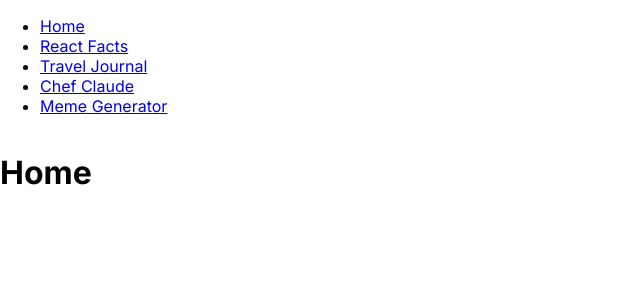
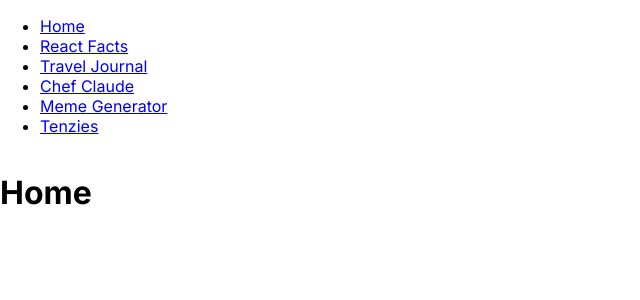
Before and after one commit to surya-441/first-react, a React (Vite) app: page / in a window 1280 px wide. Shown: the top 300 px of the page, without its empty margins (0-640 px from the left). Built offline with nearby package versions, Linux system fonts and the light colour scheme; no server answers; what @huggingface/inference would draw is missing.

Commit message:
added tenzies page

```diff
--- a/src/App.jsx
+++ b/src/App.jsx
@@ -4,6 +4,7 @@ import Home from "./pages/Home";
 import TravelJournal from "./pages/TravelJournal";
 import ChefClaude from "./pages/ChefClaude";
 import MemeGenerator from "./pages/MemeGenerator";
+import Tenzies from "./pages/Tenzies";
 
 function App() {
     return (
@@ -14,6 +15,7 @@ function App() {
                 <Route path="/traveljournal" element = {<TravelJournal />} />
                 <Route path="/chefclaude" element = {<ChefClaude /> } />
                 <Route path="/memegenerator" element = {<MemeGenerator />} />
+                <Route path="/tenzies" element = {<Tenzies />} />
             </Routes>
         </>
     );
--- a/src/componenets/NavLinks.jsx
+++ b/src/componenets/NavLinks.jsx
@@ -17,6 +17,9 @@ function NavLinks() {
             <li>
                 <Link to="/memegenerator">Meme Generator</Link>
             </li>
+            <li>
+                <Link to="/tenzies">Tenzies</Link>
+            </li>
         </ul>
     );
 }
--- /dev/null
+++ b/src/pages/Tenzies.jsx
@@ -0,0 +1,8 @@
+import './Tenzies.css';
+function Tenzies() {
+    return (
+        <h1>Hi from tenzies</h1>
+    );
+}
+
+export default Tenzies;
```
Also changed, not shown: src/pages/Tenzies.css (added).
